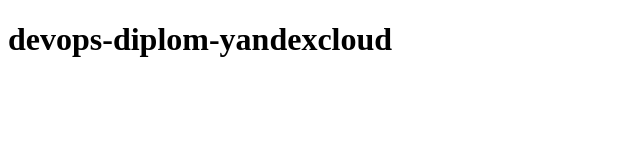
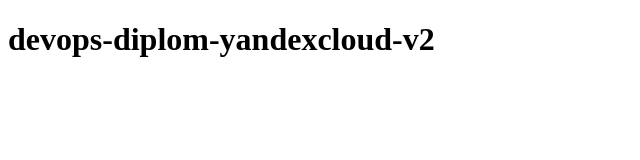
Before and after one commit to NeTrogajSvetchu/devops-diplom-yandexcloud, a plain HTML site: page doc/index.html in a window 1280 px wide. Shown: the full height of the page, 0-640 px from the left. Drawn offline with Linux system fonts and the light colour scheme.

Commit message:
Update index.html

```diff
--- a/doc/index.html
+++ b/doc/index.html
@@ -4,6 +4,6 @@
     <title>Hello, Nginx!</title>
 </head>
 <body>
-    <h1>devops-diplom-yandexcloud</h1>
+    <h1>devops-diplom-yandexcloud-v2</h1>
 </body>
 </html>
```
